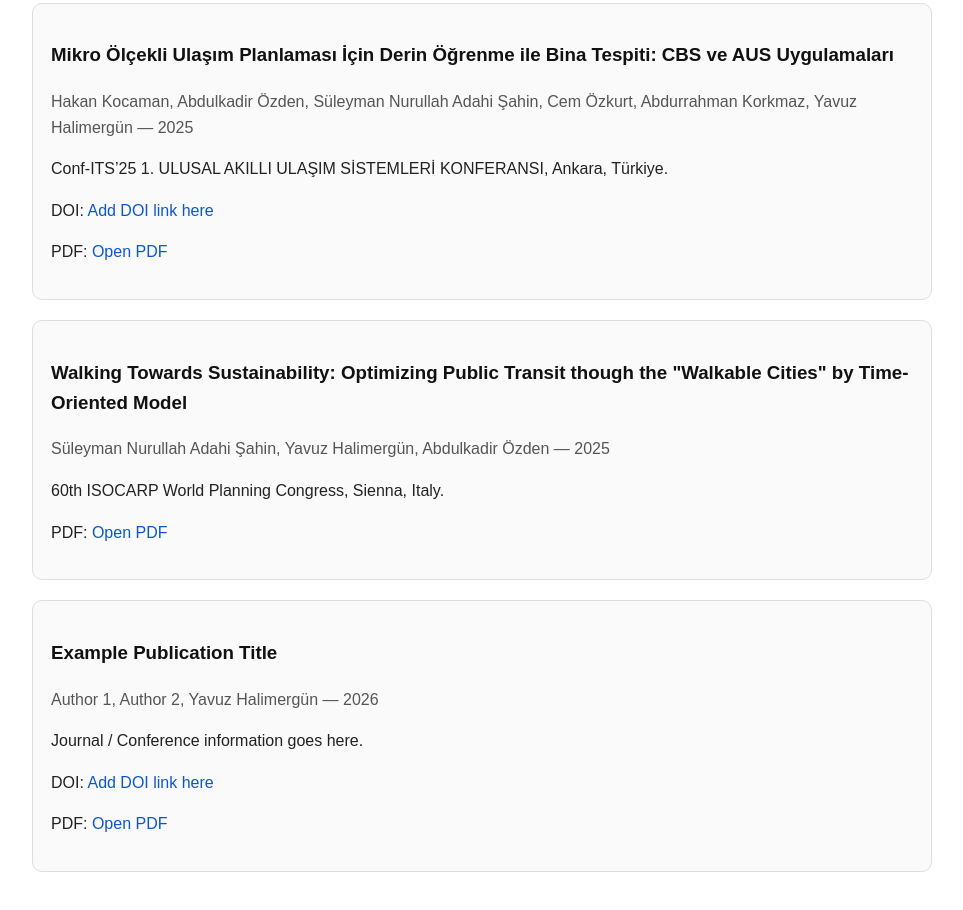
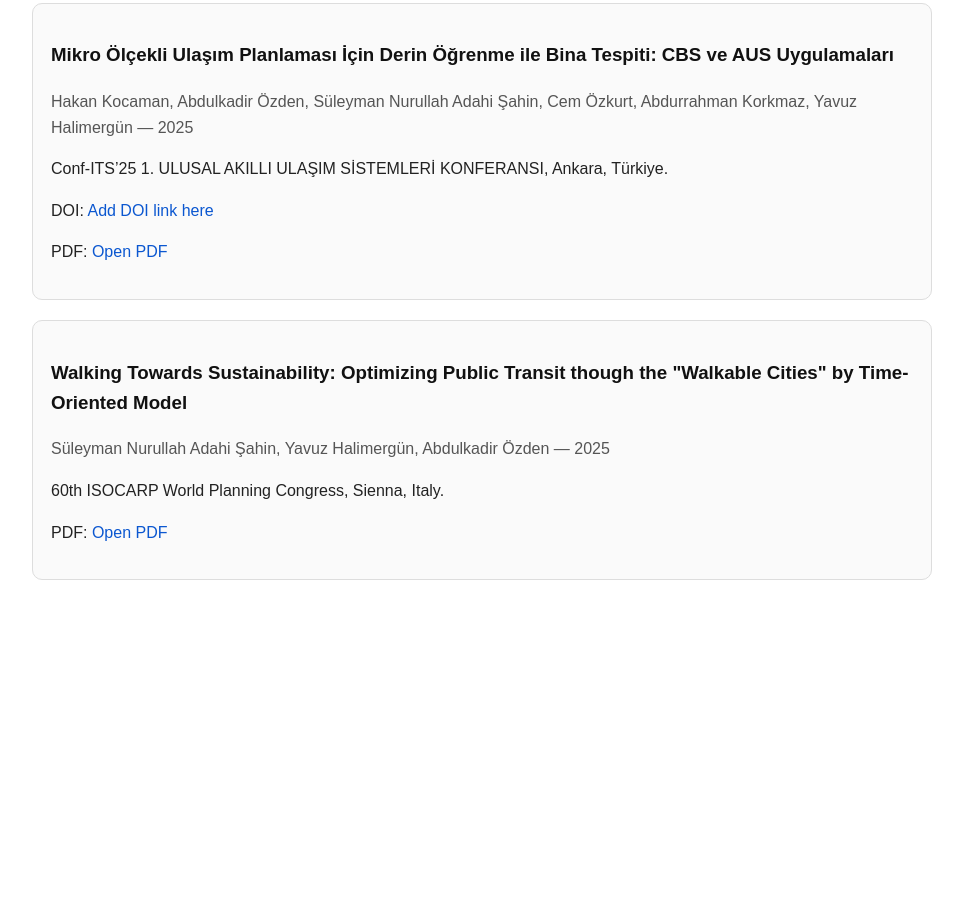
Before and after one commit to Yavuzcomtr/academic-publications, a plain HTML site: page index.html in a window 1280 px wide. Shown: the part 1129-2039 px from the top of the page, without its empty margins (158-1121 px from the left). After the commit the page ends 1749 px from the top, so only its background shows below. Drawn offline with Linux system fonts and the light colour scheme.

Commit message:
Update index.html

```diff
--- a/index.html
+++ b/index.html
@@ -146,25 +146,5 @@
     </p>
   </div>
 
-  <div class="paper">
-    <h3>Example Publication Title</h3>
-    <div class="meta">
-      Author 1, Author 2, Yavuz Halimergün — 2026
-    </div>
-    <p>
-      Journal / Conference information goes here.
-    </p>
-    <p>
-      DOI:
-      <a href="#" target="_blank">Add DOI link here</a>
-    </p>
-    <p>
-      PDF:
-      <a href="papers/example-publication.pdf" target="_blank">
-        Open PDF
-      </a>
-    </p>
-  </div>
-
 </body>
 </html>
```
